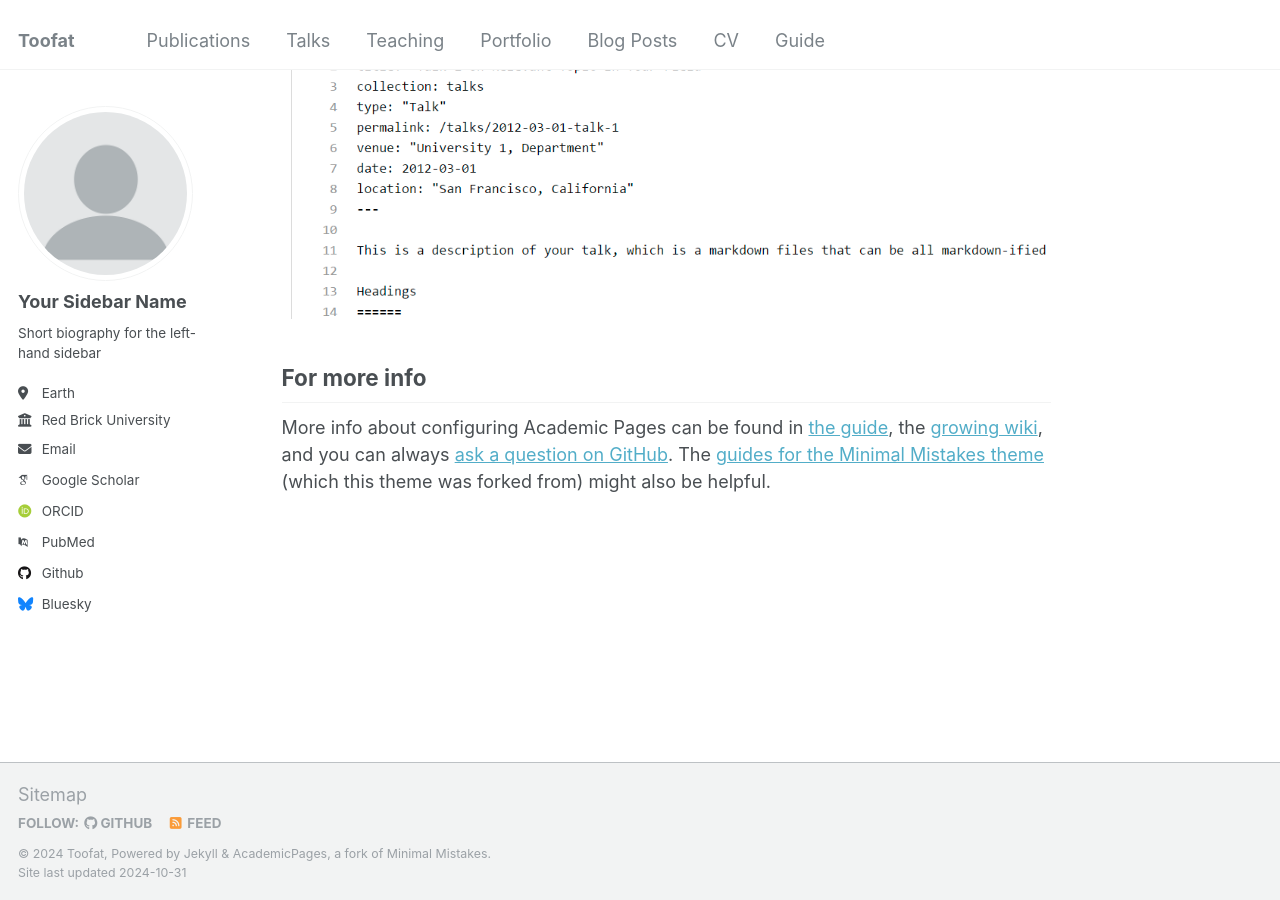
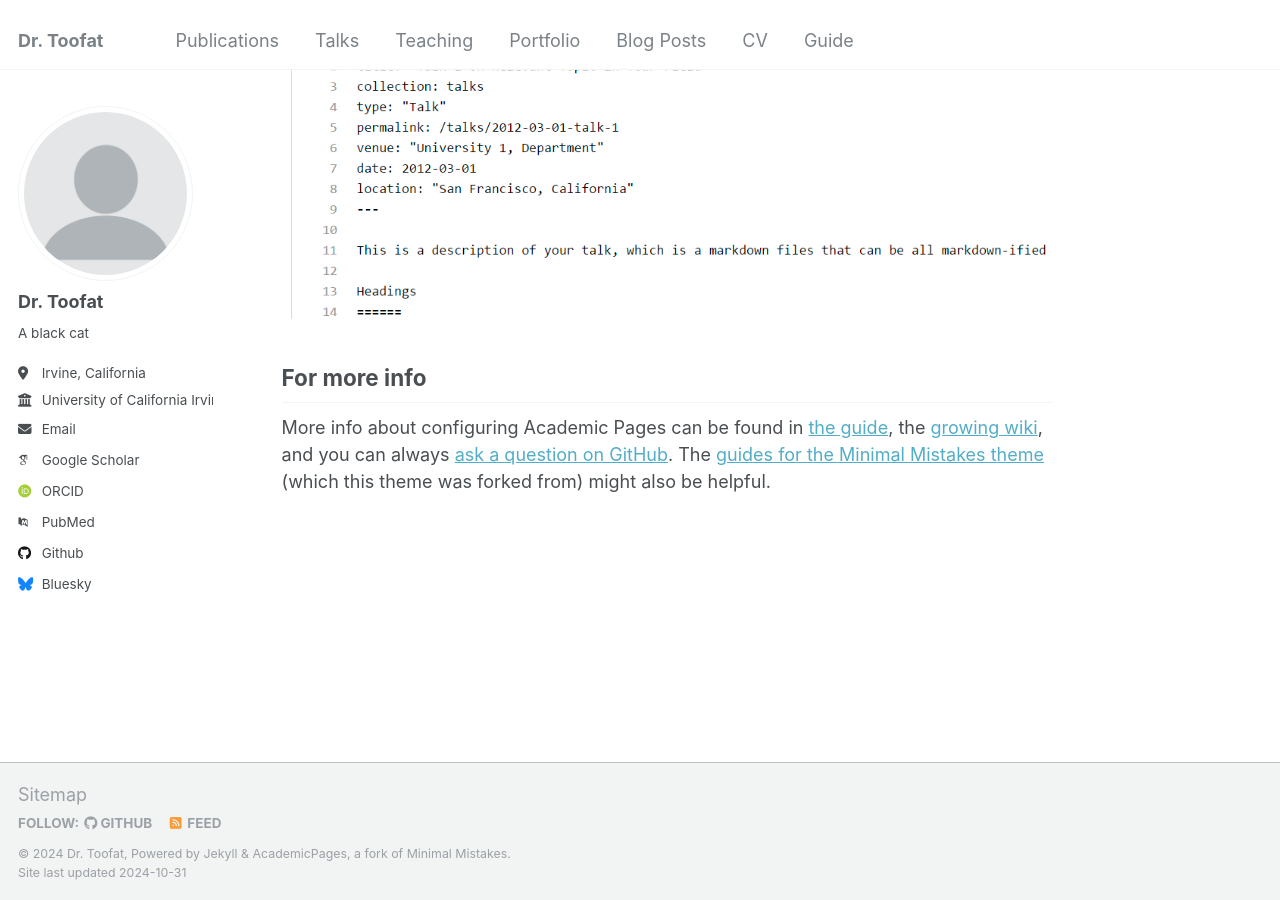
Before and after one commit to AltriaCarrie/altriacarrie.github.io, a Jekyll site: the page built from _pages/about.md, in a window 1280 px wide and 900 px high, scrolled down 2643 px. Built offline with Jekyll 4.4.1, drawn with Linux system fonts in a browser that asks for light colours; some web fonts are replaced.

Commit message:
Update _config.yml

```diff
--- a/_config.yml
+++ b/_config.yml
@@ -8,13 +8,13 @@
 
 # Basic Site Settings
 locale                   : "en-US"
-title                    : "Toofat"
+title                    : "Dr. Toofat"
 title_separator          : "-"
-name                     : &name "Toofat"
+name                     : &name "Dr. Toofat"
 description              : &description "black cat"
-url                      : "https://toofat.github.io" # the base hostname & protocol for your site
+url                      : https://toofat.github.io # the base hostname & protocol for your site
 baseurl                  : "" # the subpath of your site, e.g. "/blog"
-repository               : "academicpages/academicpages.github.io"
+repository               : "toofat.github.io"
 
 # Site Author - The following control what appear as part of the author content on the side bar.
 #               If a field is blank the icon and link will not appear, otherwise it will be shown.
@@ -22,13 +22,13 @@ repository               : "academicpages/academicpages.github.io"
 author:
   # Biographic information
   avatar           : "profile.png"
-  name             : "Your Sidebar Name"
+  name             : "Dr. Toofat"
   pronouns         : # example: "she/her"
-  bio              : "Short biography for the left-hand sidebar"
-  location         : "Earth"
-  employer         : "Red Brick University"
+  bio              : "A black cat"
+  location         : "Irvine, California"
+  employer         : "University of California Irvine"
   uri              : # URL
-  email            : "none@example.org"
+  email            : "toofat@gmail.com"
 
   # Academic websites
   arxiv            : # URL - Update with the correct link to your profile
```
